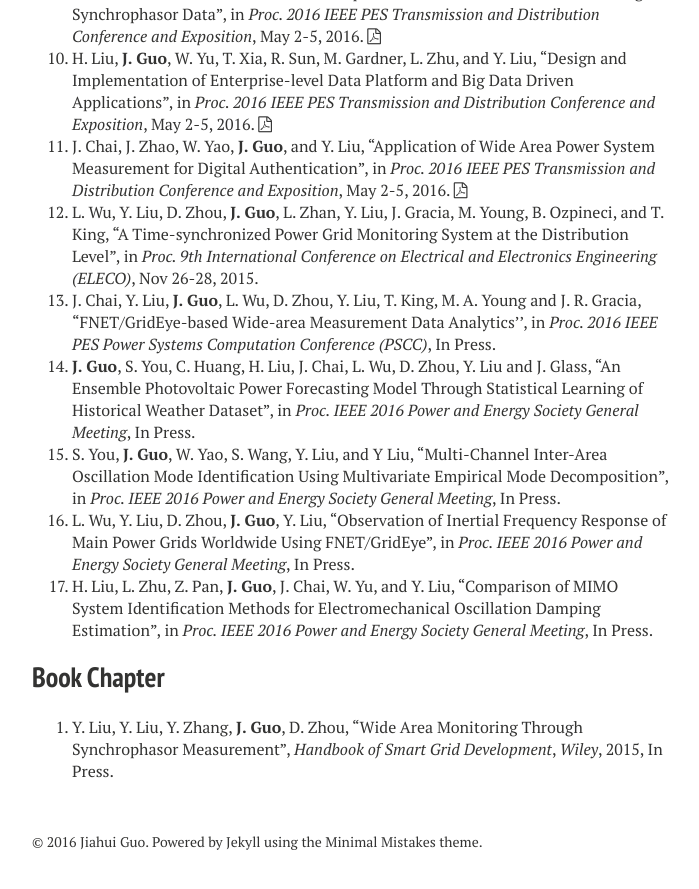
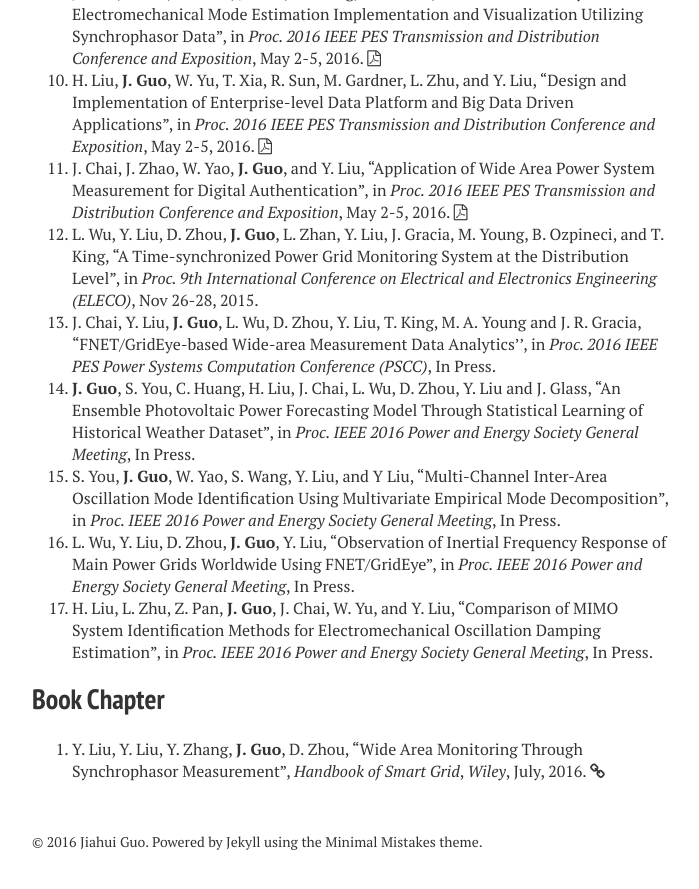
Before and after one commit to JiahuiGuo/jiahuiguo.github.io, a Jekyll site: the page built from publications.md, in a window 1280 px wide and 900 px high, scrolled down 1396 px. Shown: the top 889 px of the window, without its empty margins (288-987 px from the left). Built offline with Jekyll 4.4.1, drawn with Linux system fonts in a browser that asks for light colours; nearby versions of some CDN libraries; some of the changed text lies outside the part shown.

Commit message:
Update publications.md

```diff
--- a/publications.md
+++ b/publications.md
@@ -14,7 +14,7 @@
 1. **J. Guo**, Y. Zhang, M. A. Young, M. J. Till, A. Dimitrovski, Y. Liu, and P. Williging, "Design and Implementation of a Real-Time Off-Grid Operation Detection Tool from a Wide-Area Measurements Perspective", *IEEE Trans. Smart Grid*, vol.6, no.4, pp. 2080-2087, 2015. [<i class="fa fa-link"></i>](http://ieeexplore.ieee.org/lpdocs/epic03/wrapper.htm?arnumber=6894219)
 2. D. Zhou, **J. Guo**, Y. Zhang, J. Chai, H. Liu, X. Gui, and Y. Liu, "Distributed Data Analytics Platform for Wide-Area Synchrophasor Measurement Systems", *IEEE Trans. Smart Grid*, In Press. [<i class="fa fa-link"></i>](http://ieeexplore.ieee.org/xpl/abstractAuthors.jsp?arnumber=7420696)
 3. S. You, **J. Guo**, Y. Liu and Y. Liu, "Oscillation Mode Identification Based on Wide-Area Ambient Measurements Using Multivariate Empirical Mode Decomposition", *Electric Power Systems Research*, vol.134, pp. 158–166, May 2016. [<i class="fa fa-link"></i>](http://www.sciencedirect.com/science/article/pii/S0378779616000158).
-4. Y. Liu, L. Zhan, Y. Zhang, P.N. Markham, D. Zhou, **J. Guo**, Y. Lei, G. Kou, W. Yao, J. Chai and Y. Liu, "Wide-area Measurement System Development at the Distribution Level: a FNET/GridEye Example", *IEEE Trans. Power Delivery*, In Press. [<i class="fa fa-link"></i>](http://ieeexplore.ieee.org/xpls/abs_all.jsp?arnumber=7265090)
+4. Y. Liu, L. Zhan, Y. Zhang, P.N. Markham, D. Zhou, **J. Guo**, Y. Lei, G. Kou, W. Yao, J. Chai and Y. Liu, "Wide-area Measurement System Development at the Distribution Level: a FNET/GridEye Example", *IEEE Trans. Power Delivery*, vol.31, no.2, pp. 721-731, 2016. [<i class="fa fa-link"></i>](http://ieeexplore.ieee.org/xpls/abs_all.jsp?arnumber=7265090)
 5. C. Huang, F. Li, T. Ding, **J. Guo**, and Y. Liu, "A Bounded Model of the Communication Delay for System Integrity Protection Schemes", *IEEE Trans. Power Delivery*, In Press. [<i class="fa fa-link"></i>](http://ieeexplore.ieee.org/xpl/articleDetails.jsp?arnumber=7414484)
 6. C. Huang, F. Li, D. Zhou, **J. Guo**, Z. Pan, Y. Liu, and Y. Liu, “Data quality issues for synchrophasor applications Part I: a review,” *Journal of Modern Power Systems and Clean Energy*, under review.
 
@@ -38,4 +38,4 @@
 17. H. Liu, L. Zhu, Z. Pan, **J. Guo**, J. Chai, W. Yu, and Y. Liu, "Comparison of MIMO System Identification Methods for Electromechanical Oscillation Damping Estimation", in *Proc. IEEE 2016 Power and Energy Society General Meeting*, In Press.
 
 ## Book Chapter
-1. Y. Liu, Y. Liu, Y. Zhang, **J. Guo**, D. Zhou, "Wide Area Monitoring Through Synchrophasor Measurement", *Handbook of Smart Grid Development*, *Wiley*, 2015, In Press.
+1. Y. Liu, Y. Liu, Y. Zhang, **J. Guo**, D. Zhou, "Wide Area Monitoring Through Synchrophasor Measurement", *Handbook of Smart Grid*, *Wiley*, July, 2016. [<i class="fa fa-link"></i>](http://www.wiley.com/WileyCDA/WileyTitle/productCd-1118755480.html)
```
